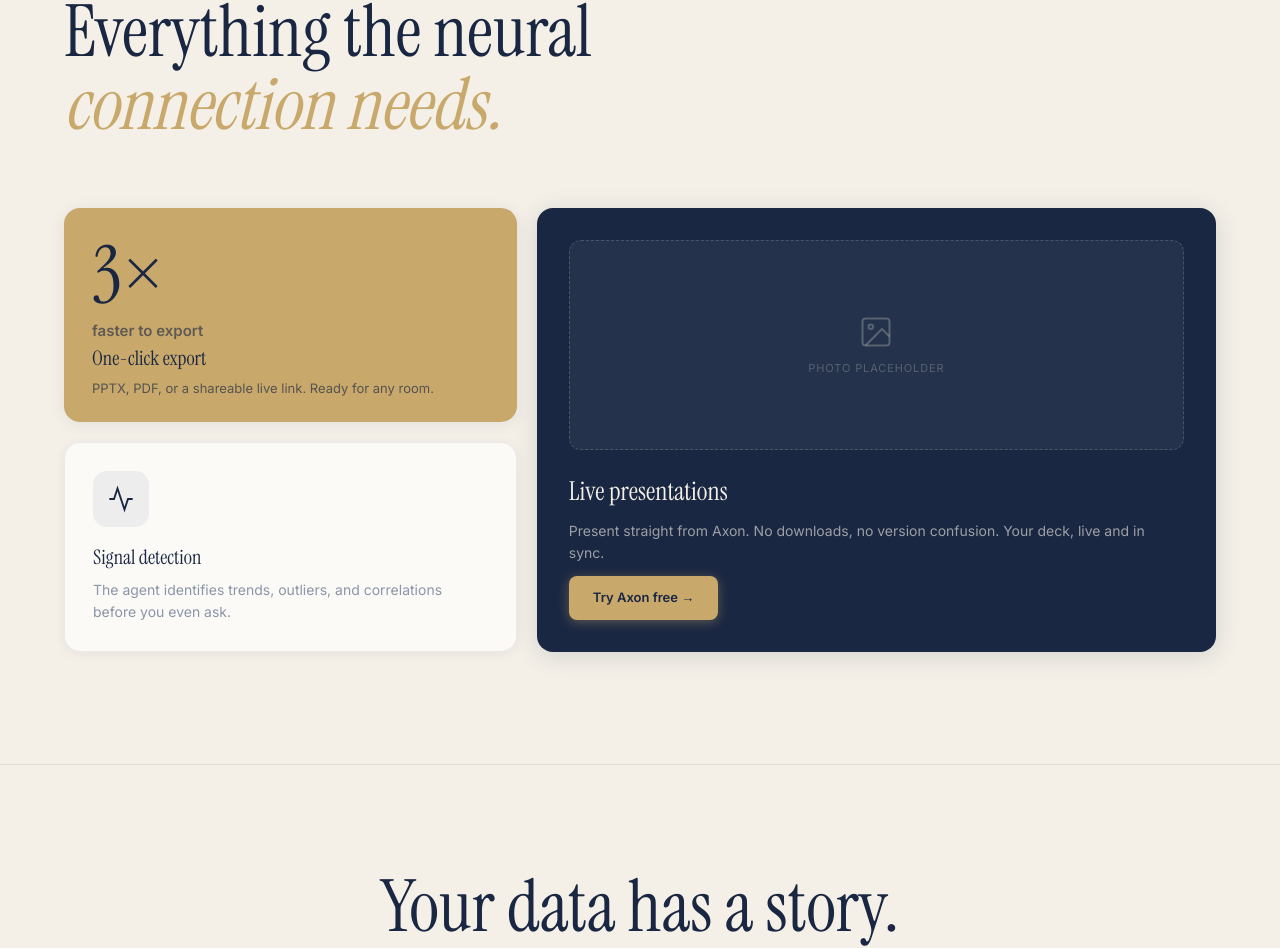
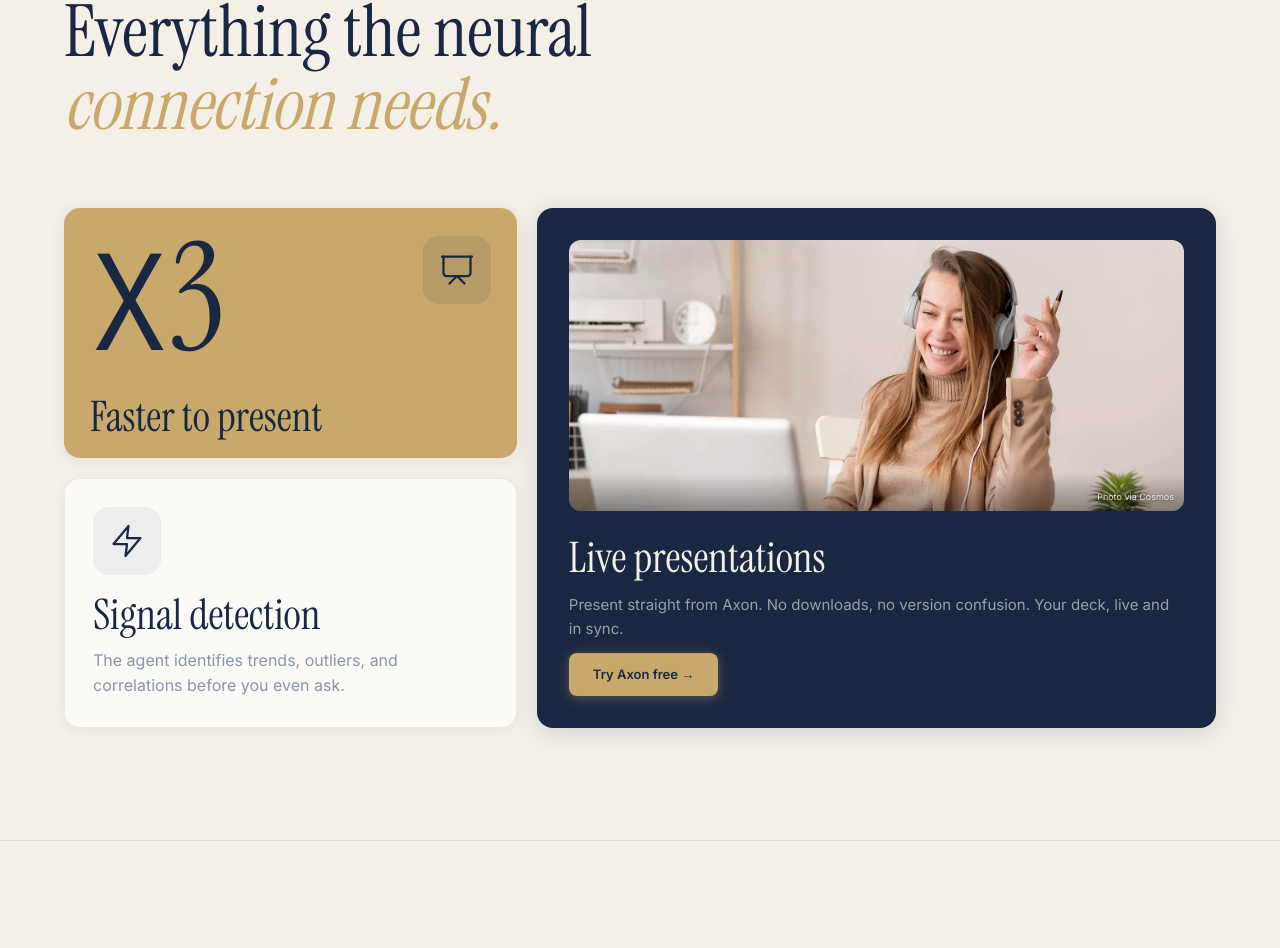
Before and after one commit to Katya-Semenova/axon-landing, a Next.js app: page / in a window 1280 px wide. Shown: the part 8571-9519 px from the top of the page. Built offline with nearby package versions, Linux system fonts and the light colour scheme.

Commit message:
Features section: redesign metric + Live cards

```diff
--- a/app/page.tsx
+++ b/app/page.tsx
@@ -868,29 +868,38 @@
           </div>
 
           {/* ── One-click export — terracotta, left col row 2 ── */}
-          <div style={{ gridColumn: 1, gridRow: 2, background: '#C8A86B', borderRadius: 16, padding: '28px 28px 24px', display: 'flex', flexDirection: 'column', justifyContent: 'space-between', minHeight: 210, boxSizing: 'border-box', boxShadow: '0 2px 16px rgba(26,39,66,0.08)' }}>
-            <div>
-              <span style={{ fontFamily: "'Instrument Serif',serif", fontSize: 80, fontWeight: 400, lineHeight: 1, color: '#1A2742', display: 'block' }}>3×</span>
-              <span style={{ fontFamily: "'Inter',sans-serif", fontSize: 15, fontWeight: 600, color: 'rgba(26,39,66,0.6)', display: 'block', marginTop: 4 }}>faster to export</span>
+          <div style={{ gridColumn: 1, gridRow: 2, background: '#C8A86B', borderRadius: 16, padding: '28px 26px 18px', display: 'flex', flexDirection: 'column', justifyContent: 'space-between', gap: 6, minHeight: 250, boxSizing: 'border-box', boxShadow: '0 2px 16px rgba(26,39,66,0.08)' }}>
+            {/* metric + icon on one row; icon is top-aligned to the digit (not centered) */}
+            <div style={{ display: 'flex', alignItems: 'flex-start', justifyContent: 'space-between', gap: 16 }}>
+              <span style={{ display: 'inline-flex', alignItems: 'baseline', color: '#1A2742', lineHeight: 1, position: 'relative', top: -12 }}>
+                <span style={{ fontFamily: "'JetBrains Mono',monospace", fontWeight: 300, fontSize: 132 }}>X</span>
+                <span style={{ fontFamily: "'Instrument Serif',serif", fontWeight: 400, fontSize: 150 }}>3</span>
+              </span>
+              {/* icon — height matched to the digit "3" */}
+              <div style={{ width: 68, height: 68, borderRadius: 16, background: 'rgba(26,39,66,0.1)', display: 'flex', alignItems: 'center', justifyContent: 'center', flexShrink: 0 }}>
+                <svg width="36" height="36" viewBox="0 0 24 24" fill="none" stroke="#1A2742" strokeWidth="1.5" strokeLinecap="round" strokeLinejoin="round">
+                  <path d="M2 3h20" />
+                  <path d="M21 3v11a2 2 0 0 1-2 2H5a2 2 0 0 1-2-2V3" />
+                  <path d="m7 21 5-5 5 5" />
+                </svg>
+              </div>
             </div>
-            <div>
-              <h3 style={{ fontFamily: "'Instrument Serif',serif", fontSize: 20, fontWeight: 400, color: '#1A2742', margin: '0 0 5px' }}>One-click export</h3>
-              <p style={{ fontFamily: "'Inter',sans-serif", fontSize: 13, lineHeight: '20px', color: 'rgba(26,39,66,0.65)', margin: 0 }}>PPTX, PDF, or a shareable live link. Ready for any room.</p>
-            </div>
+            <span style={{ fontFamily: "'Instrument Serif',serif", fontWeight: 400, fontSize: 42, lineHeight: '46px', color: '#1A2742' }}>Faster to present</span>
           </div>
 
           {/* ── Live presentations — navy hero, right col rows 2–3 ── */}
           <div style={{ gridColumn: 2, gridRow: '2 / 4', background: '#1A2742', borderRadius: 16, padding: 32, display: 'flex', flexDirection: 'column', gap: 24, boxSizing: 'border-box', boxShadow: '0 4px 24px rgba(26,39,66,0.15)' }}>
-            {/* Photo placeholder — replace with real image later */}
-            <div style={{ flex: 1, minHeight: 200, background: 'rgba(255,255,255,0.05)', border: '1.5px dashed rgba(244,240,232,0.18)', borderRadius: 12, display: 'flex', flexDirection: 'column', alignItems: 'center', justifyContent: 'center', gap: 10 }}>
-              <svg width="36" height="36" viewBox="0 0 24 24" fill="none" stroke="rgba(244,240,232,0.25)" strokeWidth="1.4">
-                <rect x="3" y="3" width="18" height="18" rx="2" /><circle cx="8.5" cy="8.5" r="1.5" /><polyline points="21 15 16 10 5 21" />
-              </svg>
-              <span style={{ fontFamily: "'Inter',sans-serif", fontSize: 11, letterSpacing: '0.08em', textTransform: 'uppercase', color: 'rgba(244,240,232,0.25)' }}>Photo placeholder</span>
+            {/* Photo — fills the card; the img is absolutely placed so it never dictates height.
+                Top stays put, bottom reveals more, and the text below sits at the card's bottom edge. */}
+            <div style={{ position: 'relative', flex: '1 1 0', minHeight: 150, borderRadius: 12, overflow: 'hidden' }}>
+              <img src="/built-for-analysts.jpeg" alt="Analyst presenting live with Axon" style={{ position: 'absolute', inset: 0, width: '100%', height: '100%', objectFit: 'cover', objectPosition: 'center 22%', display: 'block' }} />
+              {/* subtle scrim so the credit stays legible over the photo's bright corner */}
+              <div style={{ position: 'absolute', left: 0, right: 0, bottom: 0, height: 38, background: 'linear-gradient(to top, rgba(0,0,0,0.38), rgba(0,0,0,0))', pointerEvents: 'none' }} />
+              <a href="https://www.cosmos.so/" target="_blank" rel="noopener noreferrer" style={{ position: 'absolute', bottom: 7, right: 10, zIndex: 1, fontFamily: "'Inter',sans-serif", fontSize: 9, color: 'rgba(255,255,255,0.85)', textDecoration: 'none', textShadow: '0 1px 3px rgba(0,0,0,0.55)' }}>Photo via Cosmos</a>
             </div>
             <div style={{ display: 'flex', flexDirection: 'column', gap: 12 }}>
-              <h3 style={{ fontFamily: "'Instrument Serif',serif", fontSize: 26, fontWeight: 400, lineHeight: '34px', color: '#F4F0E8', margin: 0 }}>Live presentations</h3>
-              <p style={{ fontFamily: "'Inter',sans-serif", fontSize: 14, lineHeight: '22px', color: 'rgba(244,240,232,0.6)', margin: 0 }}>Present straight from Axon. No downloads, no version confusion. Your deck, live and in sync.</p>
+              <h3 style={{ fontFamily: "'Instrument Serif',serif", fontSize: 42, fontWeight: 400, lineHeight: '46px', color: '#F4F0E8', margin: 0 }}>Live presentations</h3>
+              <p style={{ fontFamily: "'Inter',sans-serif", fontSize: 15, lineHeight: 1.6, color: 'rgba(244,240,232,0.6)', margin: 0 }}>Present straight from Axon. No downloads, no version confusion. Your deck, live and in sync.</p>
               <a href="https://axon-app-chi.vercel.app/" target="_blank" rel="noopener" style={{ display: 'inline-flex', alignItems: 'center', justifyContent: 'center', background: '#C8A86B', color: '#1A2742', fontFamily: "'Inter',sans-serif", fontSize: 13, fontWeight: 600, padding: '12px 24px', borderRadius: 8, textDecoration: 'none', whiteSpace: 'nowrap', alignSelf: 'flex-start', boxShadow: '0 2px 12px rgba(200,168,107,0.4)' }}>
                 Try Axon free →
               </a>
@@ -898,15 +907,15 @@
           </div>
 
           {/* ── Signal detection — cream, left col row 3 ── */}
-          <div style={{ gridColumn: 1, gridRow: 3, background: 'rgba(255,255,255,0.65)', border: '1px solid rgba(26,39,66,0.08)', borderRadius: 16, padding: 28, display: 'flex', flexDirection: 'column', gap: 16, minHeight: 210, boxSizing: 'border-box', boxShadow: '0 2px 12px rgba(26,39,66,0.06)' }}>
-            <div style={{ width: 56, height: 56, borderRadius: 14, background: 'rgba(26,39,66,0.06)', display: 'flex', alignItems: 'center', justifyContent: 'center', flexShrink: 0 }}>
-              <svg width="28" height="28" viewBox="0 0 24 24" fill="none" stroke="#1A2742" strokeWidth="1.6">
-                <polyline points="22 12 18 12 15 21 9 3 6 12 2 12" />
+          <div style={{ gridColumn: 1, gridRow: 3, background: 'rgba(255,255,255,0.65)', border: '1px solid rgba(26,39,66,0.08)', borderRadius: 16, padding: 28, display: 'flex', flexDirection: 'column', justifyContent: 'space-between', gap: 16, minHeight: 250, boxSizing: 'border-box', boxShadow: '0 2px 12px rgba(26,39,66,0.06)' }}>
+            <div style={{ width: 68, height: 68, borderRadius: 16, background: 'rgba(26,39,66,0.06)', display: 'flex', alignItems: 'center', justifyContent: 'center', flexShrink: 0 }}>
+              <svg width="36" height="36" viewBox="0 0 24 24" fill="none" stroke="#1A2742" strokeWidth="1.5" strokeLinecap="round" strokeLinejoin="round">
+                <polyline points="13 2 3 14 12 14 11 22 21 10 12 10 13 2" />
               </svg>
             </div>
             <div>
-              <h3 style={{ fontFamily: "'Instrument Serif',serif", fontSize: 20, fontWeight: 400, lineHeight: '28px', color: '#1A2742', margin: '0 0 8px' }}>Signal detection</h3>
-              <p style={{ fontFamily: "'Inter',sans-serif", fontSize: 14, lineHeight: '22px', color: '#8B95A8', margin: 0 }}>The agent identifies trends, outliers, and correlations before you even ask.</p>
+              <h3 style={{ fontFamily: "'Instrument Serif',serif", fontSize: 42, fontWeight: 400, lineHeight: '46px', color: '#1A2742', margin: '0 0 10px' }}>Signal detection</h3>
+              <p style={{ fontFamily: "'Inter',sans-serif", fontSize: 16, lineHeight: 1.6, color: '#8B95A8', margin: 0 }}>The agent identifies trends, outliers, and correlations before you even ask.</p>
             </div>
           </div>
 
```
Also changed, not shown: public/built-for-analysts.jpeg (added).
